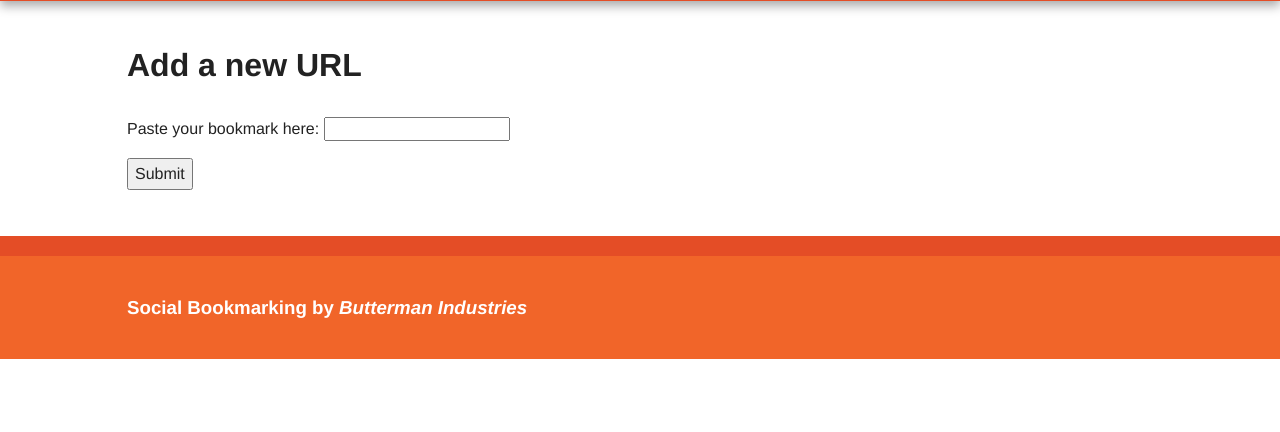
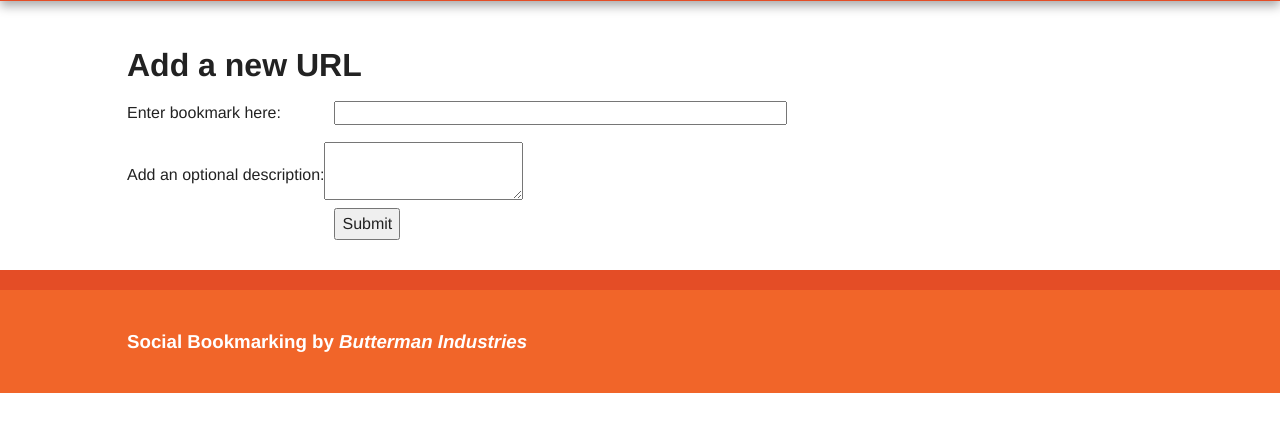
Before and after one commit to rjjanuary/thermos, a Flask app: template thermos/templates/add.html in a window 1280 px wide. Shown: the part 95-527 px from the top of the page. Run offline with Flask 2, Linux system fonts and the light colour scheme; the template is opened without the code that fills it, so the values that code supplies are empty, except form fields; form fields are guessed from the names that the template uses; parts of the project's set-up code (start-up, migrations or seed data) failed here and were passed over; some libraries are stand-ins or nearby versions.

Commit message:
using flask_wtf to validate forms

```diff
--- a/thermos/static/css/main.css
+++ b/thermos/static/css/main.css
@@ -88,13 +88,29 @@ body {
     color: white;
 }
 
-.flashes ul {
+article.flashes ul {
     margin: 0 0;
     background: #FFD6A3;
     color: #000;
 
     list-style-type: none;
     list-style: none;
+}
+
+.error, .error input {
+    color: red;
+    }
+
+tr.error td ul{
+    margin-top: 0;
+}
+
+tr.submit button {
+    margin-top: 20px;
+}
+
+input, button {
+    margin-left: 10px;
 }
 
 /* ==============
--- a/thermos/templates/add.html
+++ b/thermos/templates/add.html
@@ -9,15 +9,31 @@ Thermos -- Add URL
         <section>
         <h1>Add a new URL</h1>
             <form action="" method="post">
-                    <article>
-                        <p>
-                            Paste your bookmark here:
-                            <input type="text" name="url">
-                        </p>
-                        <p>
-                            <button type="submit">Submit</button>
-                        </p>
-                    </article>
+                {{ form.hidden_tag() }}
+                <table>
+                    <tr {% if form.url.errors %} class="error" {%endif%}>
+                        <td> Enter bookmark here:</td>
+                        <td> {{form.url(size=50)}} </td>
+                    </tr>
+                    <tr class="error">
+                        <td></td>
+                        <td>
+                            <ul>
+                                {% for error in form.url.errors %}
+                                    <li>{{ error }} </li>
+                                {% endfor %}
+                            </ul>
+                        </td>
+                    </tr>
+                    <tr>
+                        <td>Add an optional description:</td>
+                        <td>{{form.description(size=50)}}</td>
+                    </tr>
+                    <tr>
+                        <td></td>
+                        <td><button type="submit">Submit</button></td>
+                    </tr>
+                </table>
             </form>
         </section>
 
--- a/thermos/thermos.py
+++ b/thermos/thermos.py
@@ -1,6 +1,7 @@
 from datetime import datetime
 from flask import Flask, render_template, request, redirect, url_for, flash
 from logging import DEBUG
+from forms import BookmarkForm
 
 app = Flask(__name__)
 app.logger.setLevel(DEBUG)
@@ -32,13 +33,14 @@ def index():
 
 @app.route('/add', methods=['GET','POST'])
 def add():
-    if request.method == "POST":
-        url = request.form['url']
+    form = BookmarkForm()
+    if form.validate_on_submit():
+        url = form.url.data
         store_bookmark(url)
         # app.logger.debug("Stored Bookmark: '{}'".format(url))
         flash("Stored Bookmark: '{}'".format(url))
         return redirect(url_for('index'))
-    return render_template('add.html')
+    return render_template('add.html',form=form)
 
 
 @app.errorhandler(404)
```
Also changed, not shown: thermos/forms.py (added, +22 -0 lines), thermos/templates/form_macros.html (added, +18 -0 lines).
